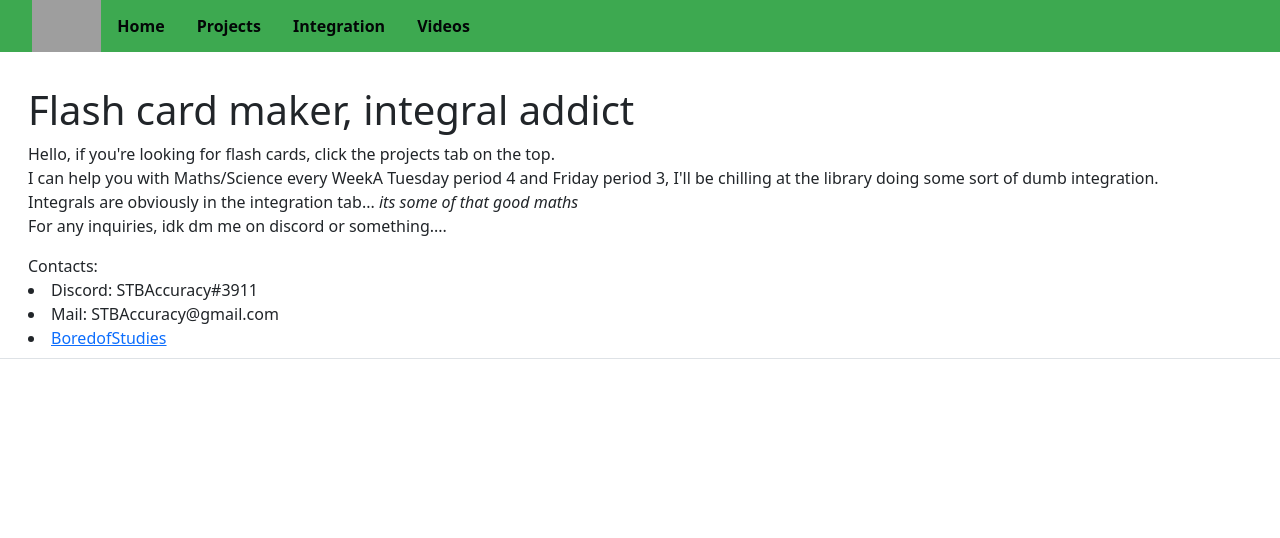
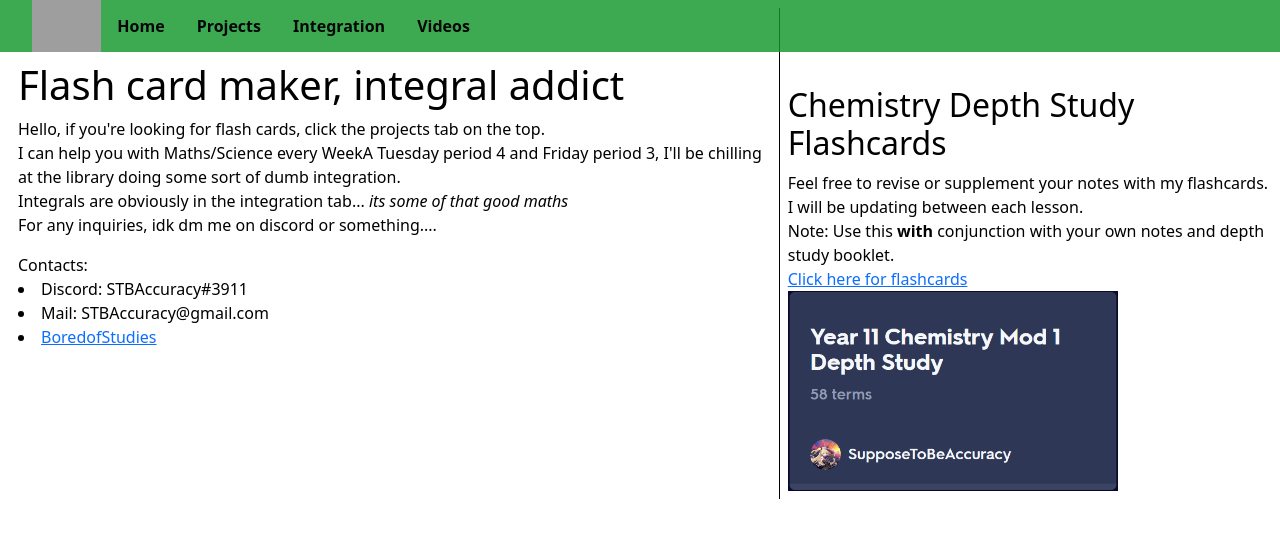
Before and after one commit to STBAccuracy/stbaccuracy.github.io, a PHP site: page / in a window 1280 px wide. Shown: the top 538 px of the page. Run offline with PHP 8.4, Linux system fonts and the light colour scheme; grey boxes are pictures that could not be loaded.

Commit message:
Revision of file locations and general clean up

```diff
--- a/ankisetup.html
+++ b/ankisetup.html
@@ -2,10 +2,11 @@
 <html lang="en" dir="ltr">
   <head>
     <meta charset="utf-8">
-    <title>My Projects</title>
+    <title>Anki set-up</title>
     <link href="https://cdn.jsdelivr.net/npm/bootstrap@5.1.3/dist/css/bootstrap.min.css" rel="stylesheet" integrity="sha384-1BmE4kWBq78iYhFldvKuhfTAU6auU8tT94WrHftjDbrCEXSU1oBoqyl2QvZ6jIW3" crossorigin="anonymous">
    <script src="https://cdn.jsdelivr.net/npm/bootstrap@5.1.3/dist/js/bootstrap.bundle.min.js" integrity="sha384-ka7Sk0Gln4gmtz2MlQnikT1wXgYsOg+OMhuP+IlRH9sENBO0LRn5q+8nbTov4+1p" crossorigin="anonymous"></script>
-   <link rel="stylesheet" href="template.css">
+   <link rel="stylesheet" href="css/header.css">
+   <link rel="stylesheet" href="css/template.css">
   </head>
   <body>
 
--- a/template.css
+++ b/css/header.css
@@ -1,12 +1,12 @@
  /* The navigation bar */
  .menu {
-    overflow: hidden;
     background-color: rgba(18, 150, 41, 0.815);
     position: fixed; /* Set the navbar to fixed position */
     top: 0; /* Position the navbar at the top of the page */
     left: 0;
     width: 100%; /* Full width */
-    z-index: 1;
+    z-index: 100000000;
+    opacity: 1;
   }
 
   /* Links inside the navbar */
@@ -26,29 +26,9 @@
     opacity : 100%;
   }
 
+  /* The battery acid logo on the header */
   .logo img {
     float: left;
     width: auto;
     height: 52px;
   }
-
-  /* Main content */
-  .main {
-    margin-top: 70px; /* Add a top margin to avoid content overlay */
-    float: left;
-    padding-left:20px;
-    position: relative;
-  }
-
-  .insane {
-    font-size: 2px;
-  }
-
-  .table {
-    width: 100%;
-  }
-
-  .latest {
-    margin-top: 70px;
-    color:rgb(255, 105, 180);
-  }
--- /dev/null
+++ b/css/template.css
@@ -0,0 +1,42 @@
+  /* Main content */
+  .main {
+    margin-top: 45px; /* Add a top margin to avoid content overlay */
+    padding-left:10px;
+    color:rgb(0,0,0);
+  }
+
+  .insane {
+    font-size: 2px;
+  }
+
+  /*==================================================*/
+  /*== NEXT TWO: to only have a line between columns==*/
+  /*==================================================*/
+  .table {
+    width: 100%;
+    border:none;
+    border-collapse: collapse;
+    z-index: -1;
+  }
+
+  table td {
+    border-left: 1px solid #000;
+    border-right: 1px solid #000;
+
+  }
+
+  table td:first-child {
+    border-left: none;
+    border-bottom: none;
+  }
+
+  table td:last-child {
+    border-right: none;
+    border-bottom: none;
+  }
+  /*==================================================*/
+
+  .latest {
+    margin-top: 70px;
+    color:rgb(0, 0, 0);
+  }
--- a/index.html
+++ b/index.html
@@ -1,12 +1,12 @@
 <!DOCTYPE html>
-<!-- HAPPY VALENTINES EDWARD!!!!!!!!!!!!!!!!!! -->
 <html>
   <head>
     <meta name= "google-site-verification" content= "erQarqsqfrtXnMPxgvZNZIYPRNZddj2IuHysIyKYahs" />
-        <title>STBAAAAAAAAAAAAAAAAAAAAAAAAAAAAAAAA</title>
+        <title>Accuracy</title>
     <link href="https://cdn.jsdelivr.net/npm/bootstrap@5.1.3/dist/css/bootstrap.min.css" rel="stylesheet" integrity="sha384-1BmE4kWBq78iYhFldvKuhfTAU6auU8tT94WrHftjDbrCEXSU1oBoqyl2QvZ6jIW3" crossorigin="anonymous">
    <script src="https://cdn.jsdelivr.net/npm/bootstrap@5.1.3/dist/js/bootstrap.bundle.min.js" integrity="sha384-ka7Sk0Gln4gmtz2MlQnikT1wXgYsOg+OMhuP+IlRH9sENBO0LRn5q+8nbTov4+1p" crossorigin="anonymous"></script>
-   <link rel="stylesheet" href="template.css">
+   <link rel="stylesheet" href="css/header.css">
+   <link rel="stylesheet" href="css/template.css">
   </head>
 
   <body>
@@ -44,15 +44,25 @@
     </td>
 
   <!-- RIGHT BODY -->
-  <!--
+
     <td>
     <div class ="latest">
+      <!--
       <h1>Valentines Day Cover xD</h1>
       Sunao ni I LOVE YOU/todokeyou/kitto YOU LOVE ME/tsutawarusa/kimi ni niau garasu no kutsu wo sagaso
-      <iframe width="560" height="315" src="https://www.youtube.com/embed/Ksi7dPwWIHA" title="YouTube video player" frameborder="0" allow="accelerometer; autoplay; clipboard-write; encrypted-media; gyroscope; picture-in-picture" allowfullscreen></iframe>
+      <iframe width="560" height="315" src="http:www When it gets done!!!" title="YouTube video player" frameborder="0" allow="accelerometer; autoplay; clipboard-write; encrypted-media; gyroscope; picture-in-picture" allowfullscreen></iframe>
+        -->
+      <h2>Chemistry Depth Study Flashcards</h2>
+      Feel free to revise or supplement your notes with my flashcards. <br>
+      I will be updating between each lesson. <br>
+      Note: Use this <b>with</b> conjunction with your own notes and depth study booklet. <br>
+      <a href="https://quizlet.com/au/668997128/year-11-chemistry-mod-1-depth-study-flash-cards/">Click here for flashcards</a>
+      <a href="https://quizlet.com/au/668997128/year-11-chemistry-mod-1-depth-study-flash-cards/">
+        <img alt="WOW HI EDWARD!! ENJOY THE FLASHCARDS" src="quizlet.PNG"
+        width="auto" height="200">
     </div>
     </td>
   </table>
-  -->
+
   </body>
 </html>
--- a/integration.html
+++ b/integration.html
@@ -2,10 +2,11 @@
 <html lang="en" dir="ltr">
   <head>
     <meta charset="utf-8">
-    <title>My Projects</title>
+    <title>Integration</title>
     <link href="https://cdn.jsdelivr.net/npm/bootstrap@5.1.3/dist/css/bootstrap.min.css" rel="stylesheet" integrity="sha384-1BmE4kWBq78iYhFldvKuhfTAU6auU8tT94WrHftjDbrCEXSU1oBoqyl2QvZ6jIW3" crossorigin="anonymous">
    <script src="https://cdn.jsdelivr.net/npm/bootstrap@5.1.3/dist/js/bootstrap.bundle.min.js" integrity="sha384-ka7Sk0Gln4gmtz2MlQnikT1wXgYsOg+OMhuP+IlRH9sENBO0LRn5q+8nbTov4+1p" crossorigin="anonymous"></script>
-   <link rel="stylesheet" href="template.css">
+   <link rel="stylesheet" href="css/header.css">
+   <link rel="stylesheet" href="css/template.css">
   </head>
   <body>
 
--- a/projects.html
+++ b/projects.html
@@ -5,13 +5,13 @@
     <title>My Projects</title>
     <link href="https://cdn.jsdelivr.net/npm/bootstrap@5.1.3/dist/css/bootstrap.min.css" rel="stylesheet" integrity="sha384-1BmE4kWBq78iYhFldvKuhfTAU6auU8tT94WrHftjDbrCEXSU1oBoqyl2QvZ6jIW3" crossorigin="anonymous">
    <script src="https://cdn.jsdelivr.net/npm/bootstrap@5.1.3/dist/js/bootstrap.bundle.min.js" integrity="sha384-ka7Sk0Gln4gmtz2MlQnikT1wXgYsOg+OMhuP+IlRH9sENBO0LRn5q+8nbTov4+1p" crossorigin="anonymous"></script>
-   <link rel="stylesheet" href="template.css">
+   <link rel="stylesheet" href="css/header.css">
+   <link rel="stylesheet" href="css/template.css">
   </head>
 
   <body>
   <!-- HEADER -->
     <div class="container">
-    <h1></h1>
     <strong><nav>
         <ul class="menu">
           <div class = "logo">
--- a/video.html
+++ b/video.html
@@ -6,7 +6,8 @@
         <title>Youtube CONTENT!</title>
     <link href="https://cdn.jsdelivr.net/npm/bootstrap@5.1.3/dist/css/bootstrap.min.css" rel="stylesheet" integrity="sha384-1BmE4kWBq78iYhFldvKuhfTAU6auU8tT94WrHftjDbrCEXSU1oBoqyl2QvZ6jIW3" crossorigin="anonymous">
    <script src="https://cdn.jsdelivr.net/npm/bootstrap@5.1.3/dist/js/bootstrap.bundle.min.js" integrity="sha384-ka7Sk0Gln4gmtz2MlQnikT1wXgYsOg+OMhuP+IlRH9sENBO0LRn5q+8nbTov4+1p" crossorigin="anonymous"></script>
-   <link rel="stylesheet" href="template.css">
+   <link rel="stylesheet" href="css/header.css">
+   <link rel="stylesheet" href="css/template.css">
   </head>
 
   <body>
@@ -27,7 +28,7 @@
 
      <div class = "main">
       <h1>Youtube video of the month</h1>
-      <iframe width="560" height="315" src="https://www.youtube.com/embed/Ksi7dPwWIHA" title="YouTube video player" frameborder="0" allow="accelerometer; autoplay; clipboard-write; encrypted-media; gyroscope; picture-in-picture" allowfullscreen></iframe>
+      <iframe width="560" height="315" src="https://www.youtube.com/embed/Ksi7dPwWIHA" title="Yeah gonna totally be an animator!!!" frameborder="0" allow="accelerometer; autoplay; clipboard-write; encrypted-media; gyroscope; picture-in-picture" allowfullscreen></iframe>
     </div>
 
   </body>
```
Also changed, not shown: quizlet.PNG (added).
